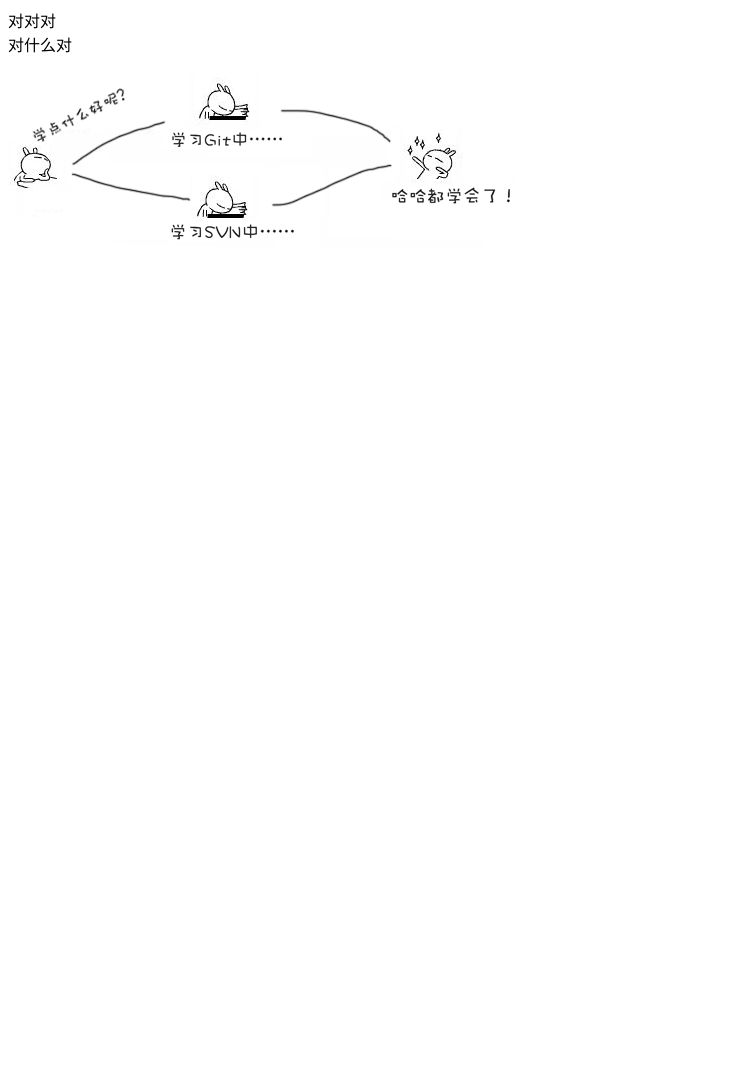
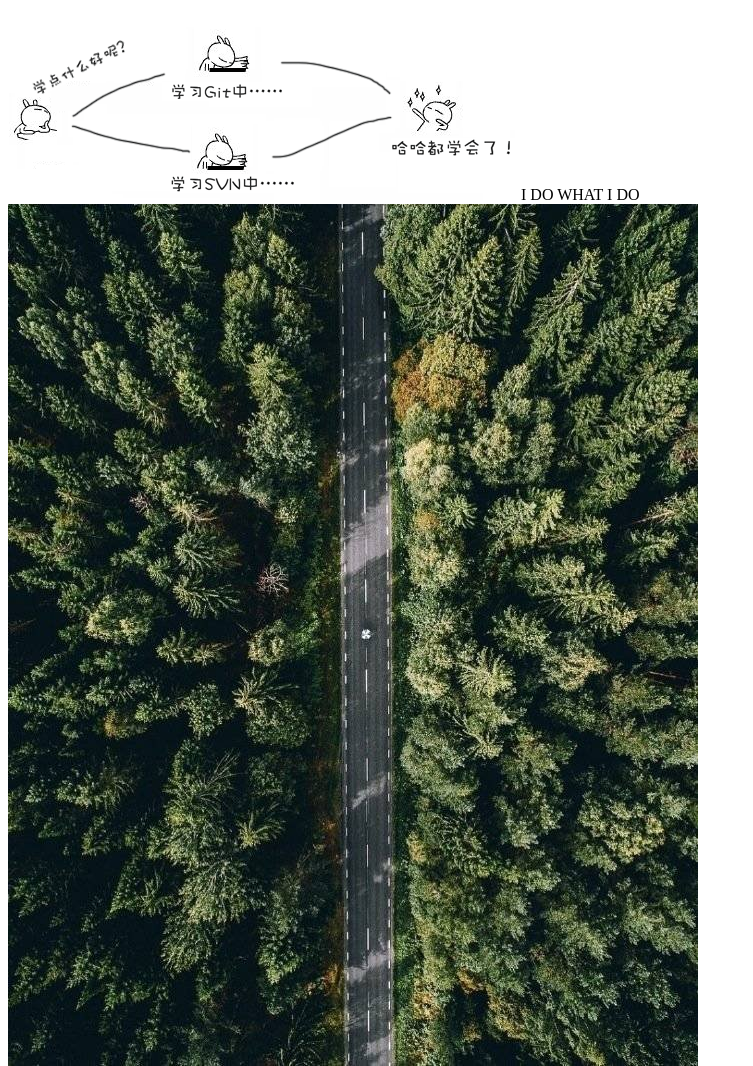
Before and after one commit to MJH24/Study, a plain HTML site: page index.html in a window 1280 px wide. Shown: the whole page, without its empty margins (0-753 px from the left). Before the commit the page ends 800 px from the top, so only its background shows below. Drawn offline with Linux system fonts and the light colour scheme.

Commit message:
一路向前

```diff
--- a/index.html
+++ b/index.html
@@ -7,9 +7,9 @@
     <title>Document</title>
 </head>
 <body>
-    <span>对对对</span>
-    <div>对什么对</div>
     <br>
     <img src="./images/fenzhi.png" alt="">
+    <span>I DO WHAT I DO</span>
+    <img src="./images/109951163783057657.jpg" alt="">
 </body>
 </html>
```
Also changed, not shown: images/109951163783057657.jpg (added).
